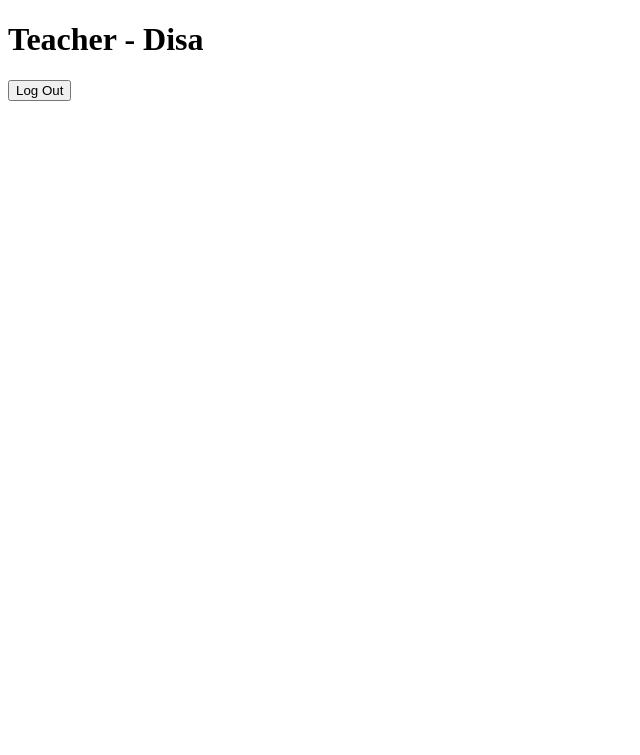
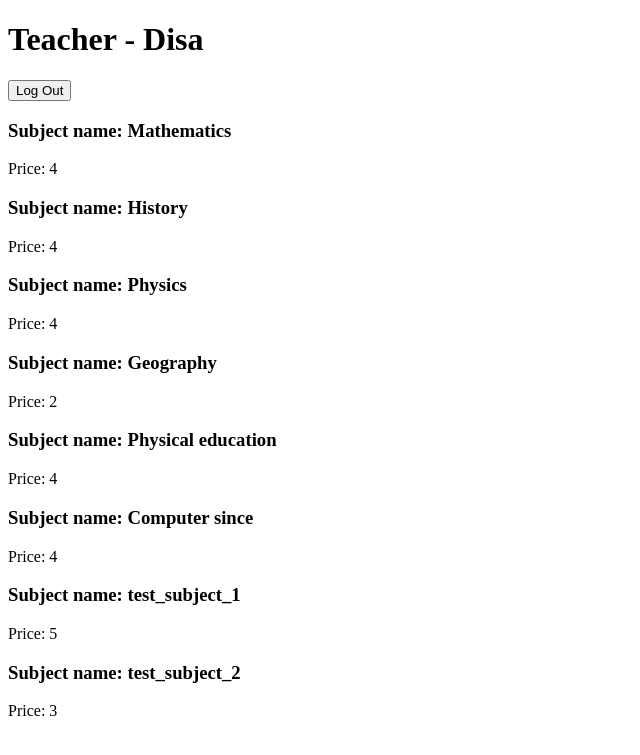
Before and after one commit to ZheD1s/e_journal_project, a Django app: page / in a window 1280 px wide. Shown: the top 755 px of the page, without its empty margins (0-640 px from the left). Run offline with Django 4.2, Linux system fonts and the light colour scheme; a user stored in the database is signed in; data comes from the database, SQL or seed files in the repository; both versions use the stored data as it was after the commit.

Commit message:
Show all subjects on home page

```diff
--- a/e_journal_app/views.py
+++ b/e_journal_app/views.py
@@ -5,6 +5,7 @@ from .models import *
 
 def homeView(request):
     thisUser = request.user
+    subjects = Subject.objects.all() # get data from table Subject
     try:
         thisStudent = Student.objects.get(user_id=thisUser) # Get data from table Student
         thisUserType = 'Student'
@@ -13,5 +14,6 @@ def homeView(request):
     return render(request,
                   template_name='home.html',
                   context={
-                      'type': thisUserType
+                      'type': thisUserType,
+                      'subjects': subjects
                   }) # context - datas to show on template
--- a/templates/home.html
+++ b/templates/home.html
@@ -12,6 +12,10 @@
                 Log Out
             </button>
         </a>
+        {% for subject in subjects %}
+            <h3>Subject name: {{ subject.title }}</h3>
+            <p>Price: {{ subject.price }}</p>
+        {% endfor %}
     {% else %}
         <h1>You not auth</h1>
         <a href="{% url 'login' %}">
```
Also changed, not shown: db.sqlite3.
